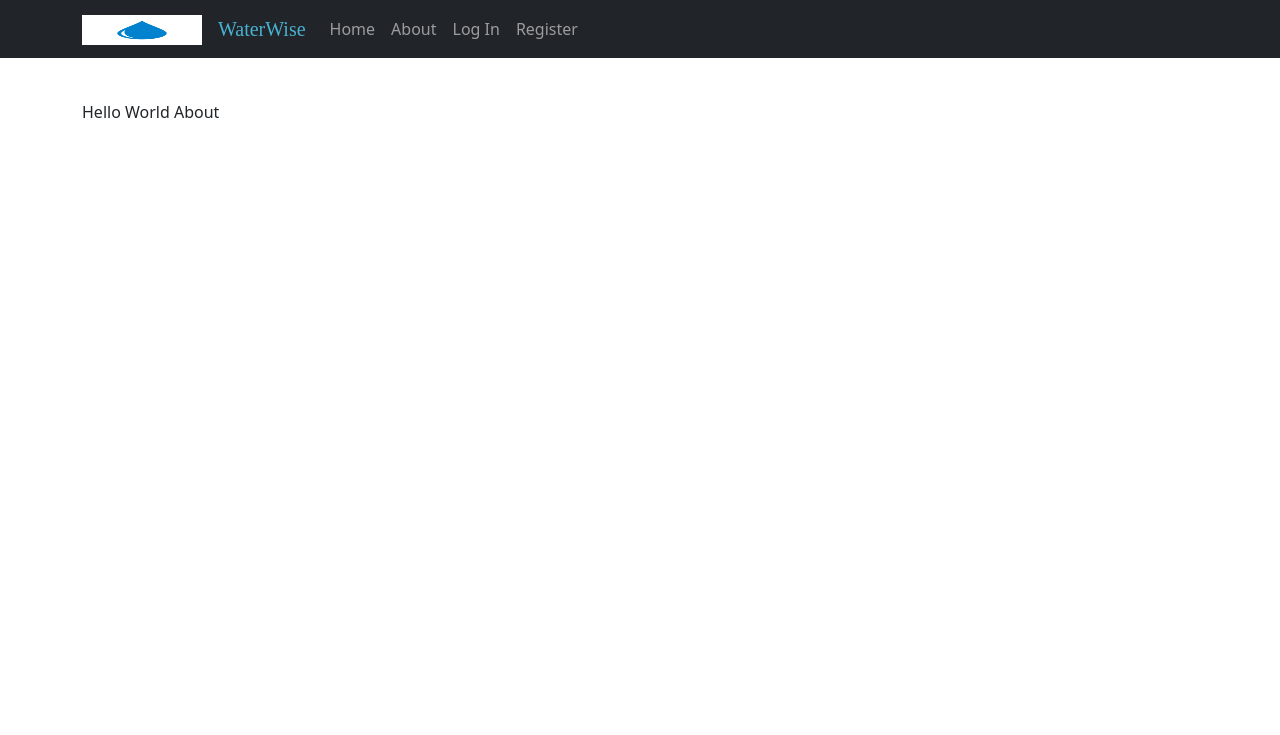
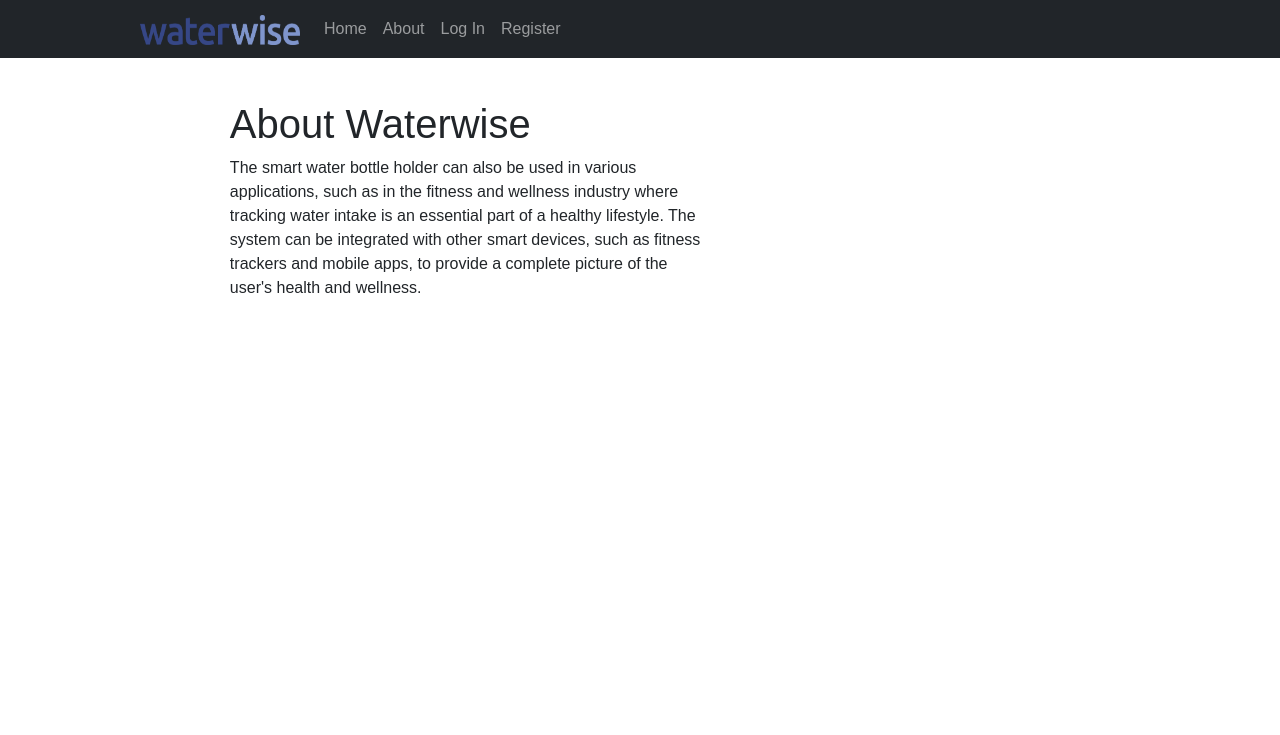
Before and after one commit to aryanbhave/WaterWise, a Django app: page /about/ in a window 1280 px wide. Shown: the top 735 px of the page. Run offline with Django 3.2, Linux system fonts and the light colour scheme.

Commit message:
shubam changes

```diff
--- a/Logger/templates/Logger/about.html
+++ b/Logger/templates/Logger/about.html
@@ -1,4 +1,68 @@
 {% extends "Logger/base.html" %}
 {% block content %}
-    <p>Hello World About</p>
+
+<html>
+<head>
+	<title>About Waterwise</title>
+	<style>
+		body {
+			font-family: Arial, sans-serif;
+		}
+		.container {
+			width: 80%;
+			margin: 0 auto;
+		}
+		.carousel {
+			display: flex;
+			overflow: hidden;
+			width: 100%;
+			height: 400px;
+			margin-bottom: 20px;
+		}
+		.carousel img {
+			width: 100%;
+			height: 400px;
+			object-fit: cover;
+		}
+		.carousel-inner {
+			display: flex;
+			width: 300%;
+			animation: slide 10s infinite;
+		}
+		.carousel-inner img {
+			width: 33.333%;
+			height: 400px;
+			object-fit: cover;
+		}
+		@keyframes slide {
+			0% {
+				transform: translateX(0);
+			}
+			33.333% {
+				transform: translateX(-100%);
+			}
+			66.666% {
+				transform: translateX(-200%);
+			}
+			100% {
+				transform: translateX(0);
+			}
+		}
+	</style>
+</head>
+<body>
+	<div class="container">
+		<h1>About Waterwise</h1>
+		<p>The smart water bottle holder can also be used in various applications, such as in the fitness and wellness industry where tracking water intake is an essential part of a healthy lifestyle. The system can be integrated with other smart devices, such as fitness trackers and mobile apps, to provide a complete picture of the user's health and wellness.</p>
+		<div class="carousel">
+			<div class="carousel-inner">
+				<img src="https://i.imgur.com/sKmFZjb.jpg" alt="Image 1">
+				<img src="https://i.imgur.com/CfrdkVQ.jpg" alt="Image 2">
+				<img src="https://i.imgur.com/sKmFZjb.jpg" alt="Image 3">
+			</div>
+		</div>
+	</div>
+</body>
+</html>
+
 {% endblock content%}
--- a/Logger/templates/Logger/base.html
+++ b/Logger/templates/Logger/base.html
@@ -19,8 +19,8 @@
     <header class="site-header">
         <nav class="navbar navbar-expand-md navbar-dark bg-dark fixed-top">
             <div class="container">
-                <a class="navbar-brand"> <img src="static/textlogo.jpg" width="120" height="30"></img> </a>
-                <a class="navbar-brand mr-4" style="color:#49b1d1; font-family: 'Times New Roman', Times, serif; font-weight:'bold';">WaterWise</a>
+                <a class="navbar-brand"> <img src="static/images/wwlogo.png" width="160" height="30"></img> </a>
+
                 <button class="navbar-toggler" type="button" data-toggle="collapse" data-target="#navbarToggle" aria-controls="navbarToggle" aria-expanded="false" aria-label="Toggle navigation">
                     <span class="navbar-toggler-icon"></span>
                 </button>
```
Also changed, not shown: Logger/templates/Logger/home.html (+17 -0 lines), Logger/static/images/Untitled(1).jpeg (added), Logger/static/images/bg.jpeg (added), Logger/static/images/bg1.jpeg (added), Logger/static/images/bg2.jpg (added), Logger/static/images/textlogo.jpg (renamed from Logger/static/textlogo.jpg), Logger/static/images/wwlogo.png (added).
